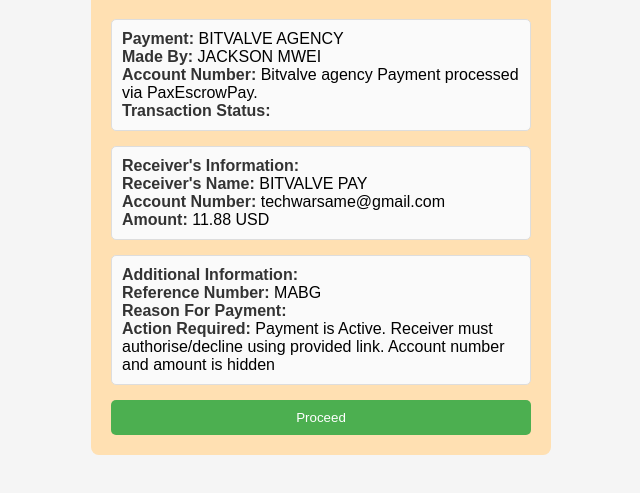
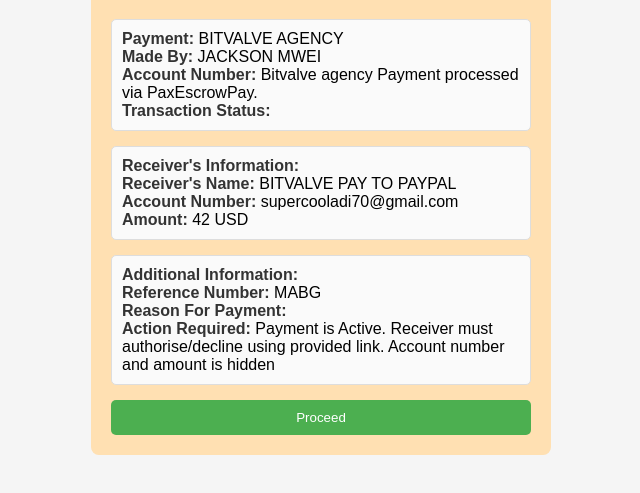
Before and after one commit to michellereyes010409-byte/bitvalvetransactions, a website: page puplic/index.html in a window 1280 px wide. Shown: the part 109-602 px from the top of the page, without its empty margins (319-959 px from the left). Drawn offline with Linux system fonts and the light colour scheme; no server answers.

Commit message:
Update index.html

```diff
--- a/puplic/index.html
+++ b/puplic/index.html
@@ -64,9 +64,9 @@
 
         <div class="info">
             <strong>Receiver's Information:</strong><br>
-            <strong>Receiver's Name:</strong> <span id="receiver_name">BITVALVE PAY</span><br>
-            <strong>Account Number:</strong> <span id="account_number">techwarsame@gmail.com</span><br>
-            <strong>Amount:</strong> <span id="amount"></span> <span id="currency2">11.88 USD</span>
+            <strong>Receiver's Name:</strong> <span id="receiver_name">BITVALVE PAY TO PAYPAL</span><br>
+            <strong>Account Number:</strong> <span id="account_number">supercooladi70@gmail.com</span><br>
+            <strong>Amount:</strong> <span id="amount"></span> <span id="currency2">42 USD</span>
         </div>
 
         <div class="additional">
```
